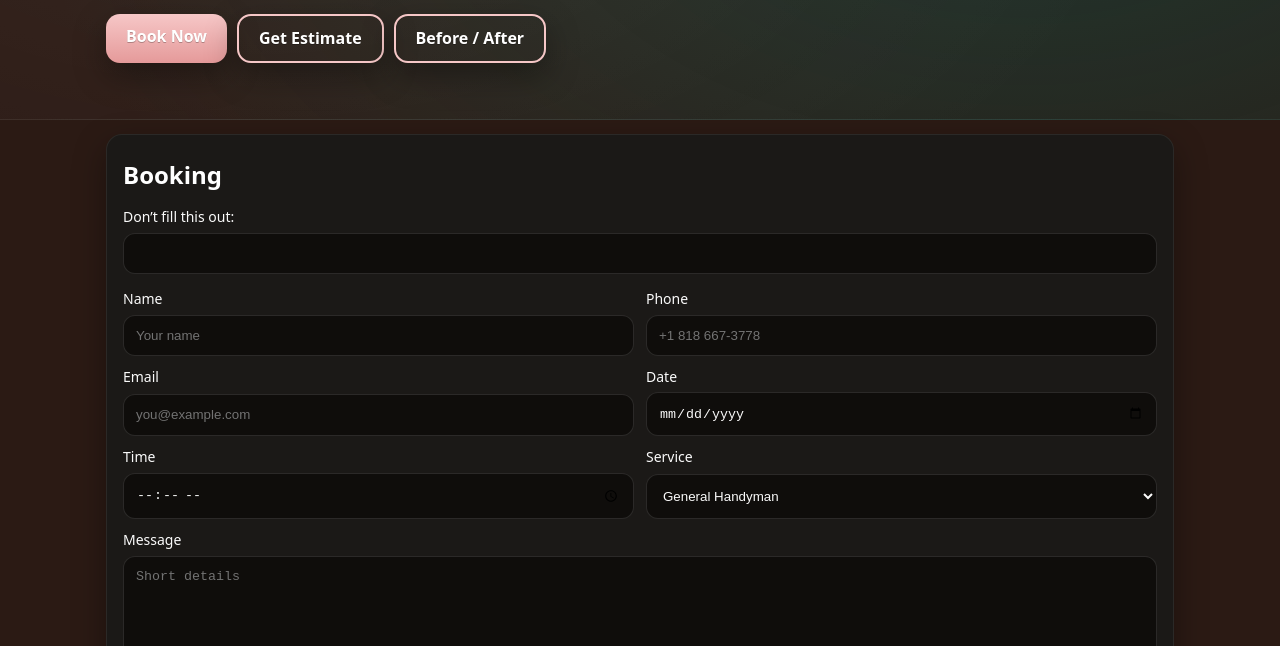
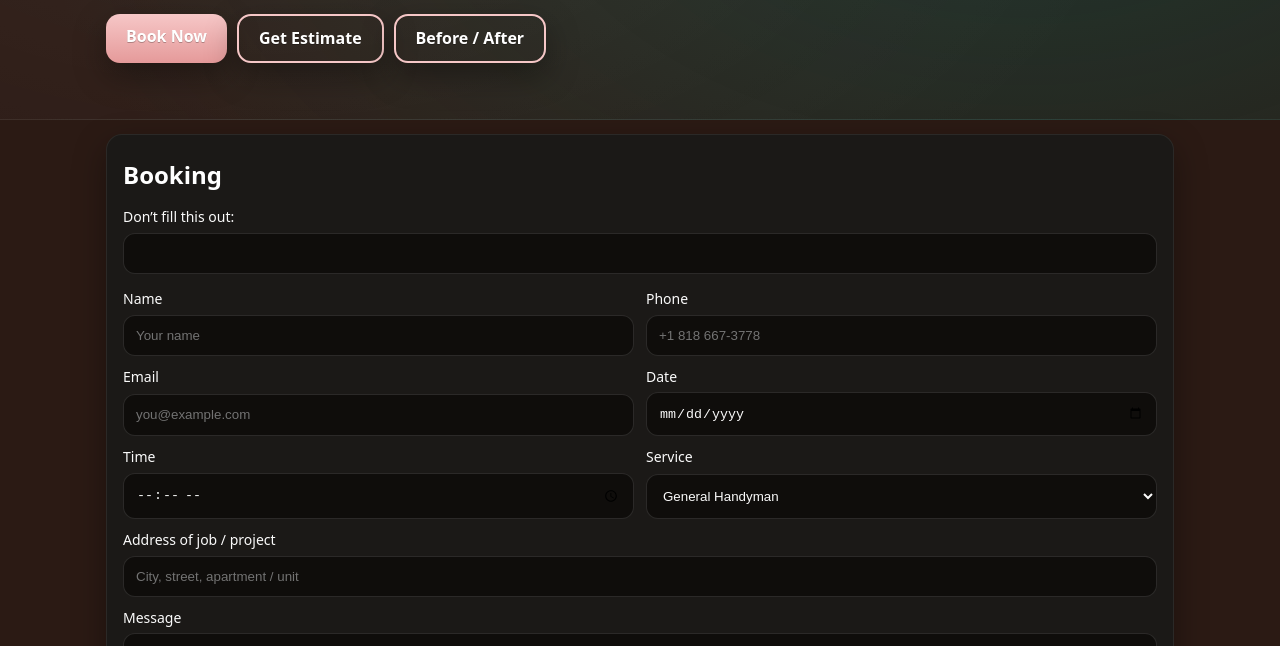
Before and after one commit to borvlsp-cell/barbariska-site-booking, a plain HTML site: page index.html in a window 1280 px wide. Shown: the part 154-800 px from the top of the page. Drawn offline with Linux system fonts and the light colour scheme; files whose address does not match are found by name.

Commit message:
Update index.html
captcha and address field

```diff
--- a/index.html
+++ b/index.html
@@ -32,7 +32,14 @@
 <!-- Booking -->
 <section id="booking" class="card">
 <h2>Booking</h2>
-    <form name="booking" method="POST" data-netlify="true" netlify-honeypot="bot-field">
+<!-- ВКЛЮЧИЛ reCAPTCHA: добавлен data-netlify-recaptcha -->
+<form
+name="booking"
+method="POST"
+data-netlify="true"
+data-netlify-recaptcha="true"
+netlify-honeypot="bot-field"
+>
 <input type="hidden" name="form-name" value="booking">
 <p class="hidden"><label>Don’t fill this out: <input name="bot-field"></label></p>
 <div class="grid two">
@@ -53,8 +60,22 @@
 <option>Cleaning</option>
 </select>
 </label>
+
+<!-- НОВОЕ ПОЛЕ: адрес объекта -->
+<label class="full">Address of job / project
+<input
+name="address"
+required
+placeholder="City, street, apartment / unit"
+>
+</label>
+
 <label class="full">Message <textarea name="message" placeholder="Short details"></textarea></label>
 </div>
+
+<!-- reCAPTCHA-виджет Netlify -->
+<div data-netlify-recaptcha="true"></div>
+
 <button class="btn btn-rose" type="submit">Send Booking</button>
 <a class="btn btn-ghost" href="https://wa.me/18186673778?text=Hello! I'd like to book." target="_blank" rel="noopener">Chat on WhatsApp</a>
 </form>
```
Lines whose indentation alone changed are shown as unchanged.
